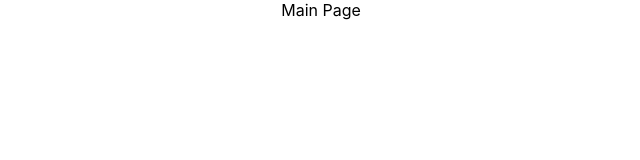
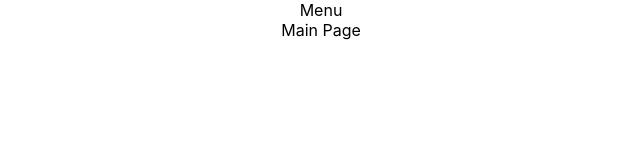
Before and after one commit to wenzhemint/foodtrunk-app, a React (Create React App) app: page / in a window 1280 px wide. Shown: the top 160 px of the page, without its empty margins (319-959 px from the left). Built offline with nearby package versions, Linux system fonts and the light colour scheme.

Commit message:
add Ant Design and create Menu component.

```diff
--- a/package.json
+++ b/package.json
@@ -10,6 +10,7 @@
     "@types/node": "^16.18.96",
     "@types/react": "^18.3.1",
     "@types/react-dom": "^18.3.0",
+    "antd": "^5.16.4",
     "localforage": "^1.10.0",
     "match-sorter": "^6.3.4",
     "react": "^18.3.1",
--- a/src/App.tsx
+++ b/src/App.tsx
@@ -1,9 +1,9 @@
-import React from 'react';
-import './App.css';
+import React from 'react'
+import './App.css'
 import {
   createBrowserRouter,
   RouterProvider
-} from "react-router-dom";
+} from "react-router-dom"
 import { routerConfig } from './router/router'
 
 const router = createBrowserRouter(routerConfig)
--- /dev/null
+++ b/src/components/Menu/Menu.tsx
@@ -0,0 +1,12 @@
+import { FC } from "react"
+import styles from "./Menu.module.scss"
+
+const Menu: FC = () => {
+    return (
+        <div>
+            Menu
+        </div>
+    );
+};
+
+export default Menu;
--- a/src/pages/AboutPage/AboutPage.tsx
+++ b/src/pages/AboutPage/AboutPage.tsx
@@ -1,4 +1,4 @@
-import { FC } from "react";
+import { FC } from "react"
 import styles from "./AboutPage.module.scss"
 
 const AboutPage: FC = () => {
--- a/src/pages/MainPage/MainPage.tsx
+++ b/src/pages/MainPage/MainPage.tsx
@@ -1,10 +1,15 @@
-import { FC } from "react";
+import { FC } from "react"
 import styles from "./MainPage.module.scss"
+import Menu from "../../components/Menu/Menu"
+
 
 const MainPage: FC = () => {
     return (
-        <div>
-            Main Page
+        <div className="main-page">
+            <Menu />
+            <div className="content">
+                Main Page
+            </div>
         </div>
     );
 };
```
Also changed, not shown: src/components/Menu/Menu.module.scss (added), 1 other file (tests, documents, lock files or other folders).
